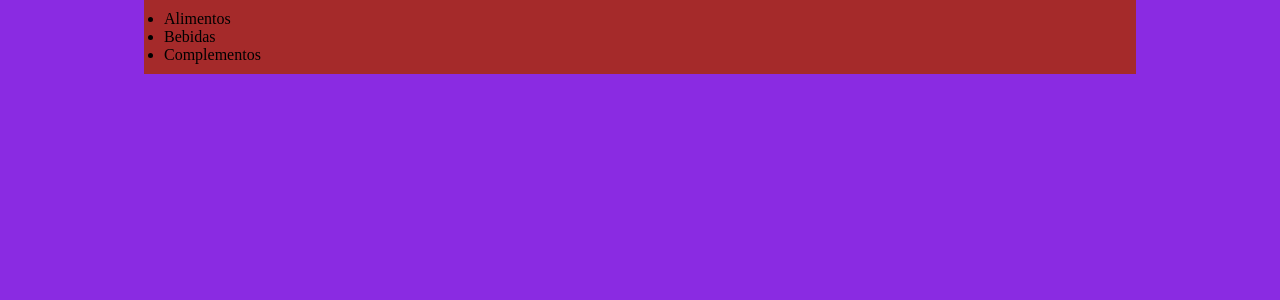
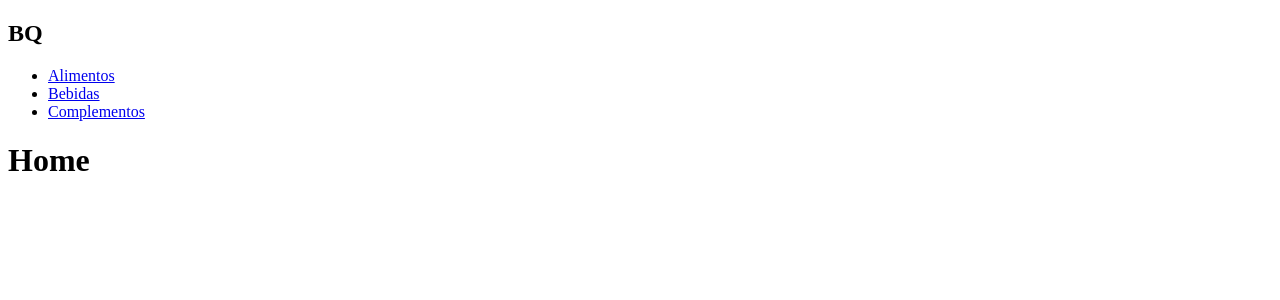
Before and after one commit to Karen-Mtz/BQ-test, a React (Create React App) app: page / in a window 1280 px wide. Shown: the top 300 px of the page. Built offline with nearby package versions, Linux system fonts and the light colour scheme.

Commit message:
implementando spa y complementos

```diff
--- a/src/App.js
+++ b/src/App.js
@@ -1,45 +1,34 @@
 import React from 'react';
-// import {BrowserRouter, Route} from 'react-router-dom';
+import {BrowserRouter, Route} from 'react-router-dom';
 import './css/style.css';
-// import Navbar from './components/navbar';
-// import Home from './components/home';
-// import Breakfast from './components/Breakfast';
-// import Meals from './components/Meals';
-// import Breakfastfood from './components/Breakfastfood';
+import Navbar from './components/Navbar';
+import Home from './components/Home';
+import Meals from './components/Meals';
+import Drinks from './components/Drinks';
+import Complements from './components/Complements';
+import Breakfastfood from './components/Breakfastfood';
 import Menu from './components/Menu';
+import BreakfastDrinks from './components/BreakfastDrinks';
 
 //BQ
-
-// class App extends React.Component{
-//   render() {
-//     return (
-//       <BrowserRouter>
-//     <div className="App">
-//     <Navbar title="Burger Queen" />
-//     <Route exact path="/" render={() => <Home title="-- BURGER QUEEN --"/>}/>
-//     <Route exact path="/breakfast" component={Breakfast}/>
-//     <Route exact path="/meals" component={Meals}/>
-//     <Route exact path="/breakfast/food" component={Breakfastfood}/>
-//     </div>
-//     </BrowserRouter>
-//   );
-// }
-// }
-
-
-// export default App;
-
 
 class App extends React.Component{
   render() {
     return (
+      <BrowserRouter>
     <div className="App">
-    <Menu />
+    <Navbar/>
+    <Menu/>
+    <Route exact path="/meals" component={Meals}/>
+    <Route exact path="/" component={Home}/>
+    <Route exact path="/breakfastfood" component={Breakfastfood}/>
+    <Route exact path="/breakfastdrinks" component={BreakfastDrinks}/>
+    <Route exact path="/drinks" component={Drinks}/>
+    <Route exact path="/complements" component={Complements}/>
     </div>
-
+    </BrowserRouter>
   );
 }
 }
 
-
 export default App;
--- /dev/null
+++ b/src/components/BreakfastDrinks.js
@@ -0,0 +1,12 @@
+import React from 'react';
+
+const BreakfastDrinks = (props) => (
+    <div className="main-content">
+        <div className="container">
+            <h2>BREAKFAST DRINKS</h2>
+            <p>Café</p>
+        </div>
+    </div>
+);
+
+export default BreakfastDrinks;
--- /dev/null
+++ b/src/components/Complements.js
@@ -0,0 +1,11 @@
+import React from 'react';
+
+const Complements = (props) => (
+    <div className="main-content">
+        <div className="container">
+            <h2>Complements Page</h2>
+        </div>
+    </div>
+);
+
+export default Complements;
--- /dev/null
+++ b/src/components/Drinks.js
@@ -0,0 +1,11 @@
+import React from 'react';
+
+const Drinks = (props) => (
+    <div className="main-content">
+        <div className="container">
+            <h2>DRINKS PAGE</h2>
+        </div>
+    </div>
+);
+
+export default Drinks;
--- a/src/components/Menu.js
+++ b/src/components/Menu.js
@@ -1,25 +1,28 @@
 import React from 'react';
+import {Link} from 'react-router-dom';
 
 let hour = new Date().getHours();
+
+
 const Menu = () => {
     if (hour >= 5 && hour < 12) {
-        return (
-            <nav>
-                <ul className='nav-food-and-drinks'>
-                    <li>Alimentos</li>
-                    <li>Bebidas</li>
-                </ul>
-            </nav>
+    return (
+
+            <ul className='nav-food-and-drinks'>
+                <li><Link className="nav-menu__link" to="/breakfastfood">Alimentos</Link></li>
+                <li><Link className="nav-menu__link" to="/breakfastdrinks">Bebidas</Link></li>
+            </ul>
+
         );
     } else {
         return (
-            <nav>
-                <ul className='nav-food-and-drinks'>
-                    <li>Alimentos</li>
-                    <li>Bebidas</li>
-                    <li>Complementos</li>
-                </ul>
-            </nav>
+
+            <ul className='nav-food-and-drinks'>
+            <li><Link className="nav-menu__link" to="/meals">Alimentos</Link></li>
+            <li><Link className="nav-menu__link" to="/drinks">Bebidas</Link></li>
+            <li><Link className="nav-menu__link" to="/complements">Complementos</Link></li>
+            </ul>
+
         );
     };
 };
--- a/src/components/home.js
+++ b/src/components/home.js
@@ -2,11 +2,7 @@ import React from 'react';
 
 const Home = (props) => (
     <div className="main-content">
-        <div className="container">
-            <h2>{props.title}</h2>
-            <div className="home-image"></div>
-            <div className="thumbnail-container"></div>
-        </div>
+            <h1>Home</h1>
     </div>
 );
 
--- a/src/components/navbar.js
+++ b/src/components/navbar.js
@@ -3,14 +3,10 @@ import {Link} from 'react-router-dom';
 
 const Navbar = (props) => {
     return(
-    <nav>
-        <h2 className='logo'>{props.title}</h2>
-        <ul className='nav-menu'>
-            <li><Link className="nav-menu__link" to="/breakfast">Desayunos</Link></li>
-            <li><Link className="nav-menu__link" to="/meals">Comidas</Link></li>
-            <li><Link className="nav-menu__link" to="/Ticket">Cuenta</Link></li>
-        </ul>
+        <nav className="nav-fixed">
+            <h1>BQ</h1>
     </nav>
+
 );
     }
 export default Navbar;
--- a/src/css/style.css
+++ b/src/css/style.css
@@ -1,4 +1,4 @@
-* {
+/* * {
     margin: 0;
     padding: 0;
     box-sizing: border-box;
@@ -39,7 +39,6 @@ nav {
 .home-image {
     width: 100%;
     height: 850px;
-    background-image: url('./burguerQlogosinFondo.png');
     background-size: cover;
     margin-bottom: 50px;
 }
@@ -48,4 +47,4 @@ nav {
     width: 90%;
     margin: auto;
     padding-bottom: 50px;
-}
+} */
```
Also changed, not shown: src/components/Breakfast.js (deleted, +0 -27 lines).
